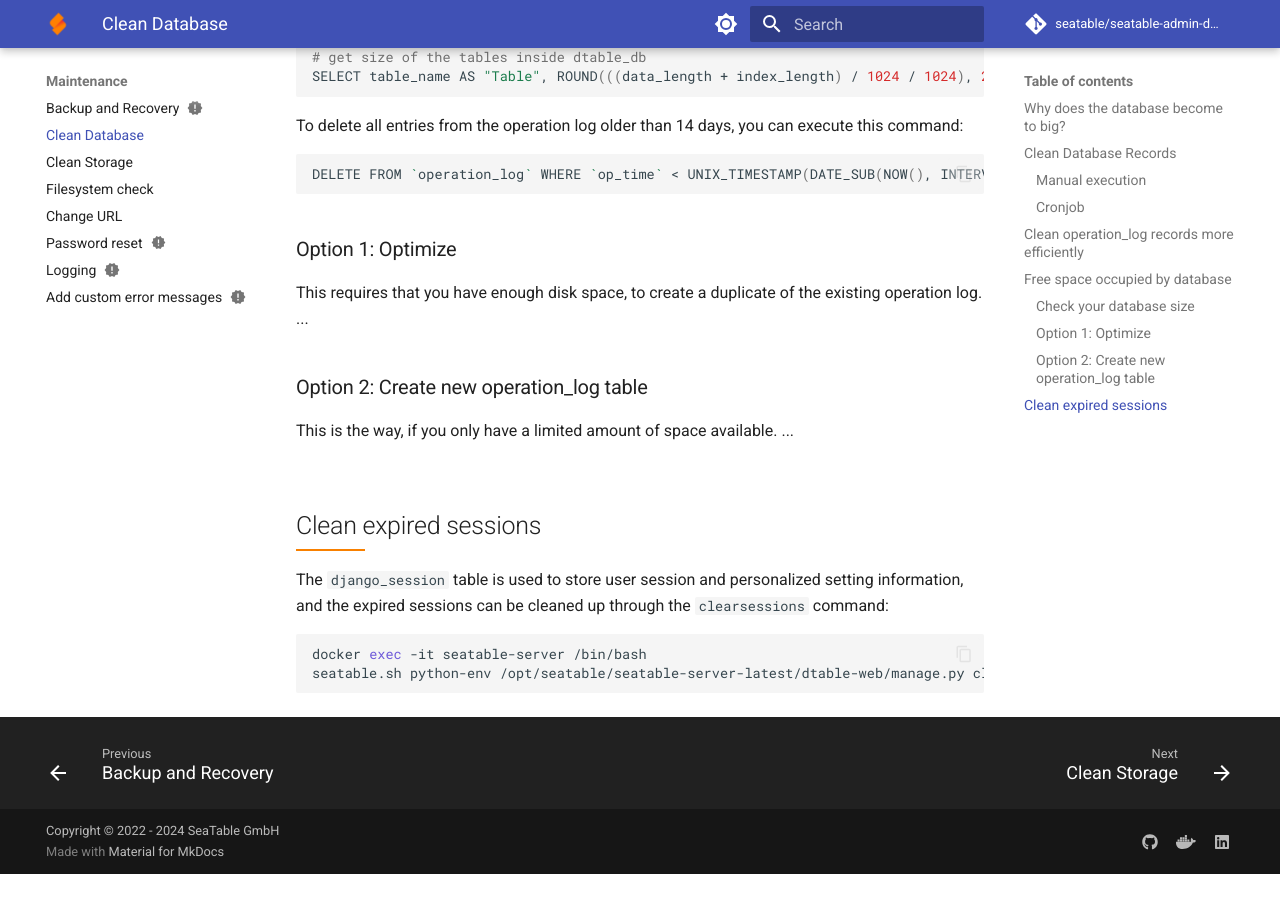
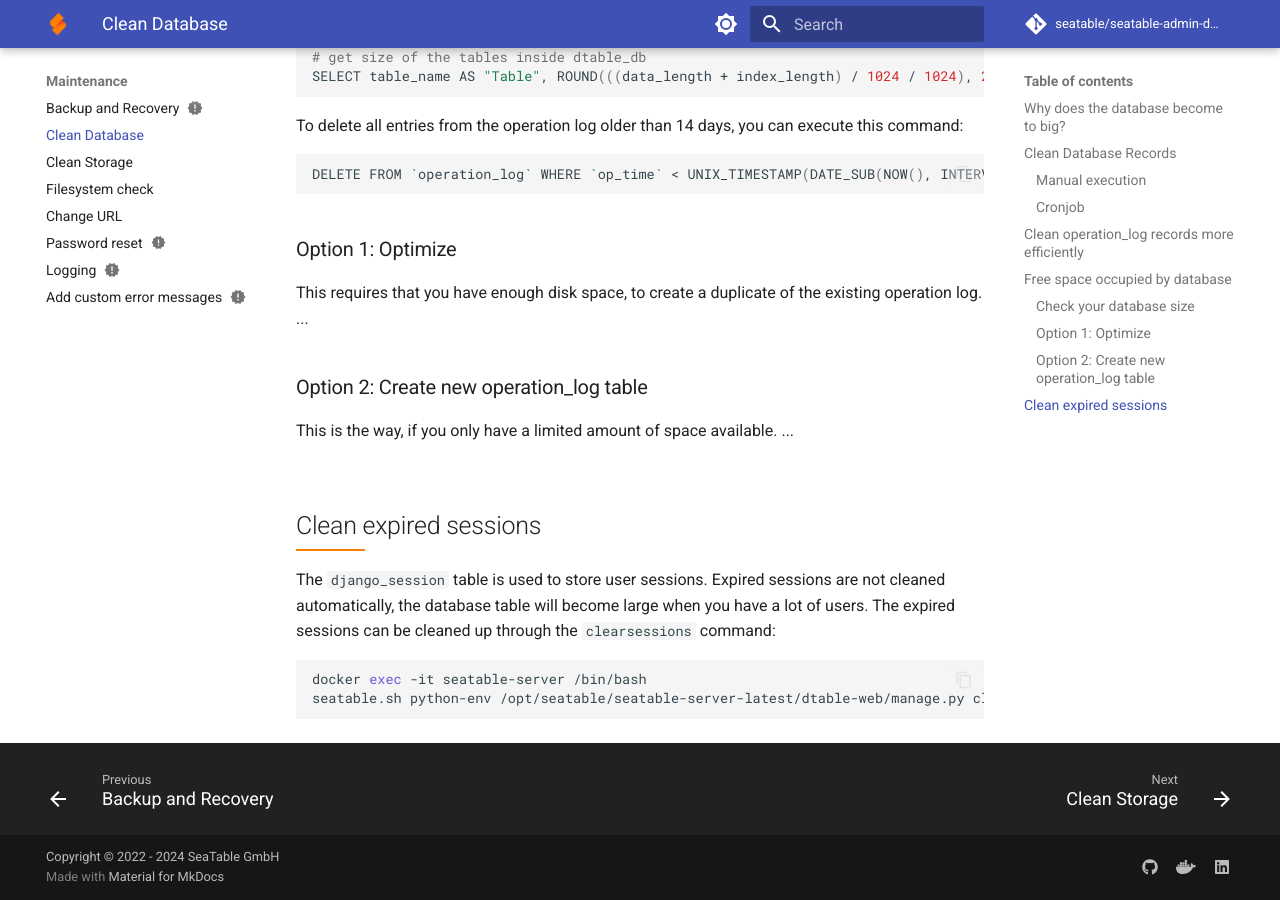
Before and after one commit to seatable/seatable-admin-docs, an MkDocs documentation site: the page built from docs/maintenance/clean-database.md, in a window 1280 px wide and 900 px high, scrolled down 3711 px. Built offline with MkDocs 1.6.1 and Material for MkDocs 9.7.7, drawn with Linux system fonts in a browser that asks for light colours; comment, search, counter and statistics services are not loaded; before the commit the page ends 4585 px from its top, so only the background shows below that.

Commit message:
Update clean-database.md

````diff
--- a/docs/maintenance/clean-database.md
+++ b/docs/maintenance/clean-database.md
@@ -145,7 +145,7 @@
 
 ## Clean expired sessions
 
-The `django_session` table is used to store user session and personalized setting information, and the expired sessions can be cleaned up through the `clearsessions` command:
+The `django_session` table is used to store user sessions. Expired sessions are not cleaned automatically, the database table will become large when you have a lot of users. The expired sessions can be cleaned up through the `clearsessions` command:
 
 ```bash
 docker exec -it seatable-server /bin/bash
````
